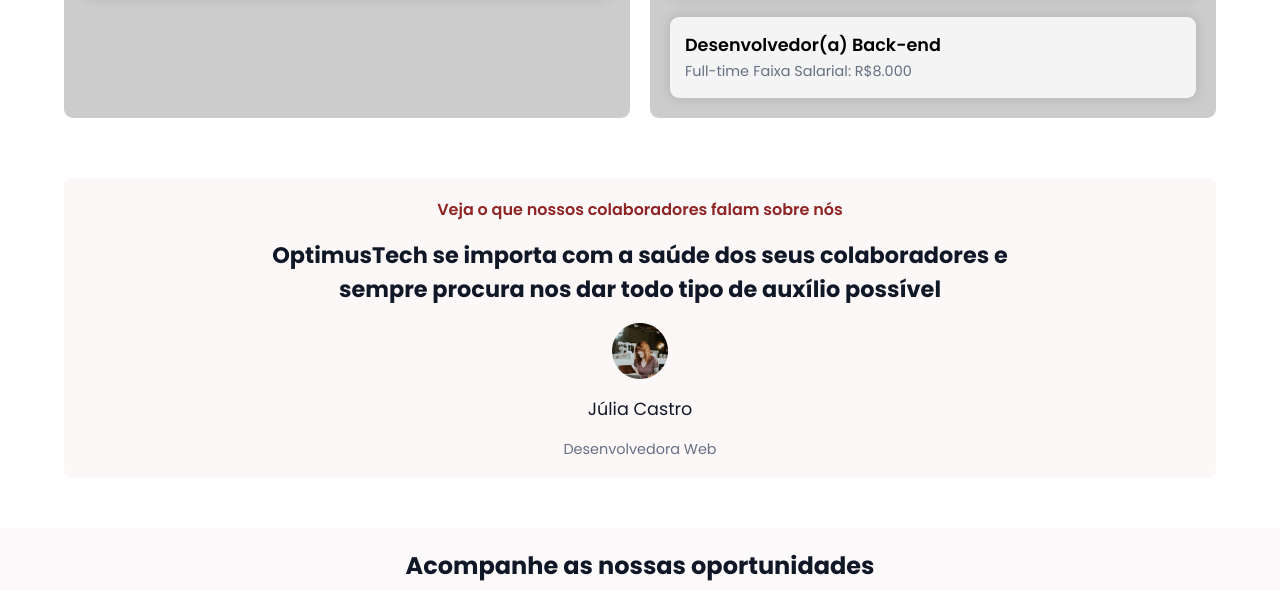
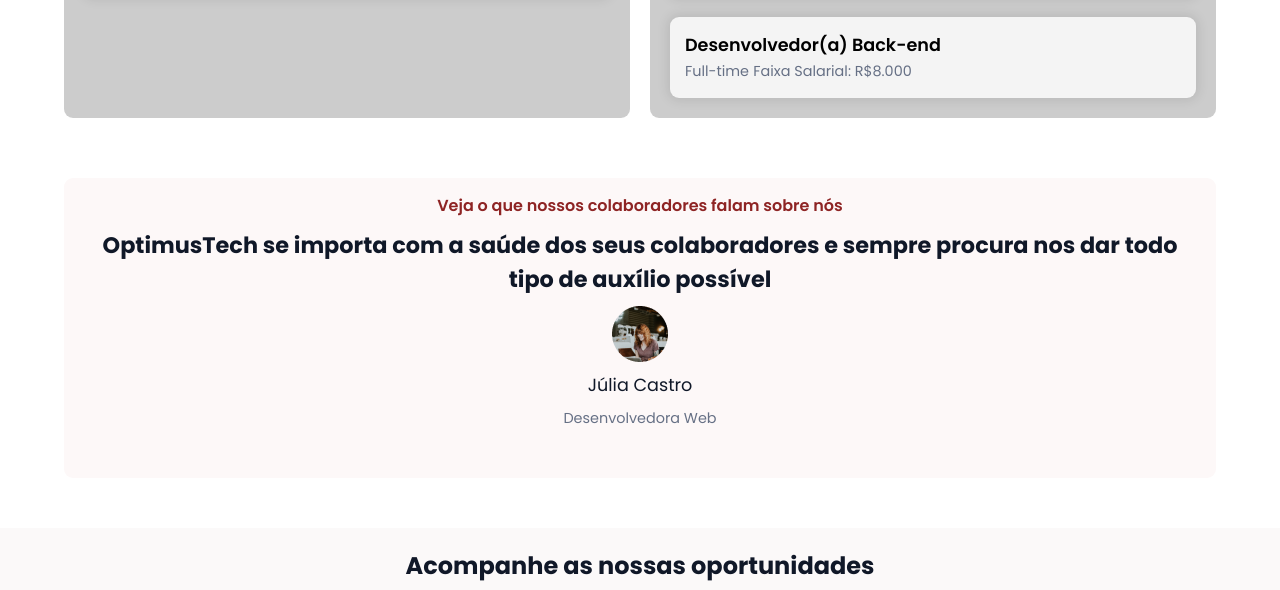
Before and after one commit to gabr1eloliveira/Optimus-Tech, a plain HTML site: page index.html in a window 1280 px wide. Shown: the part 1348-1938 px from the top of the page. Drawn offline with Linux system fonts and the light colour scheme.

Commit message:
Deixei o site responsivo

```diff
--- a/src/css/footer.css
+++ b/src/css/footer.css
@@ -54,6 +54,7 @@ footer{
     padding: 10px;
     border-radius: 9px;
     border: 1px solid var(--cor-terciaria);
+    width: 20%;
     min-width: 240px;
 }
 
--- a/src/css/page.css
+++ b/src/css/page.css
@@ -63,7 +63,7 @@
 }
 
 .metrica__item:hover{
-  transform: translateX(12px);
+  transform: translateX(2px);
   border: 2px solid var(--cor-primaria);
   box-shadow: 0px 0px 12px 4px rgba(0,0,0,0.1);
 }
@@ -214,6 +214,9 @@
 /*DEPOIMENTOS*/
 
 #depoimento{
+  display: flex;
+  flex-direction: column;
+  align-items: center;
   grid-column: 2;
   padding: 15px;
   text-align: center;
@@ -223,7 +226,8 @@
 }
 
 #depoimento-container{
-  display: grid;
+  display: flex;
+  flex-direction: column;
   gap: 10px;
   text-align: center;
   align-items: center;
@@ -250,33 +254,3 @@
   color: var(--cor-terciaria);
   font-size: 0.9rem;
 }
-
-@media screen and (min-width:768px) {
-  #depoimento{
-    display: grid;
-    grid-template-columns: auto 800px auto;
-    min-height: 300px;
-  }
-
-  #depoimento-container{
-    grid-column: 2;
-    text-align: center;
-    align-items: center;
-    justify-items: center;
-  }
-}
-
-@media screen and (min-width:1280px) {
-  #depoimento{
-    display: grid;
-    grid-template-columns: auto 800px auto;
-    min-height: 300px;
-  }
-
-  #depoimento-container{
-    grid-column: 2;
-    text-align: center;
-    align-items: center;
-    justify-items: center;
-  }
-}
```
